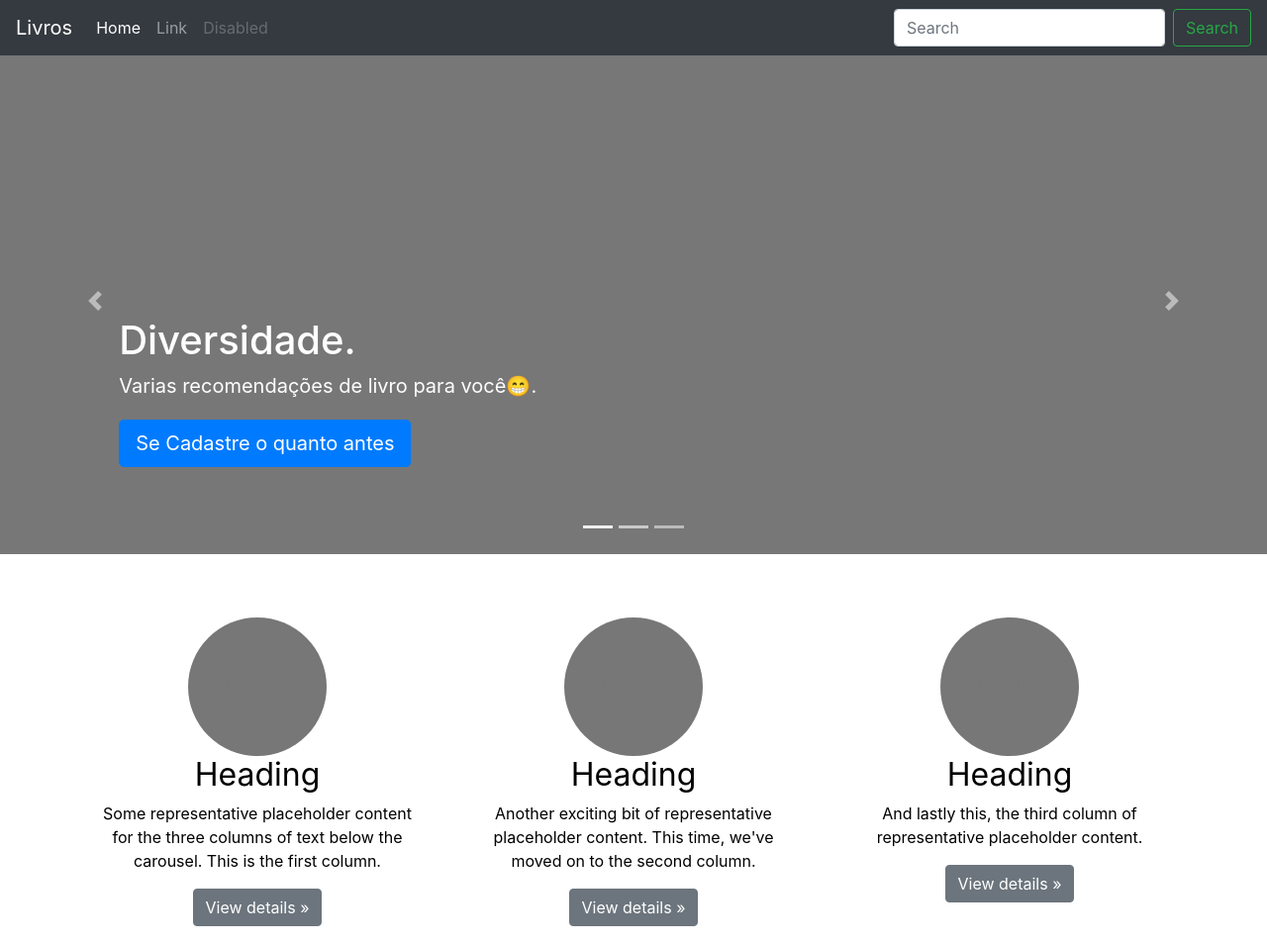
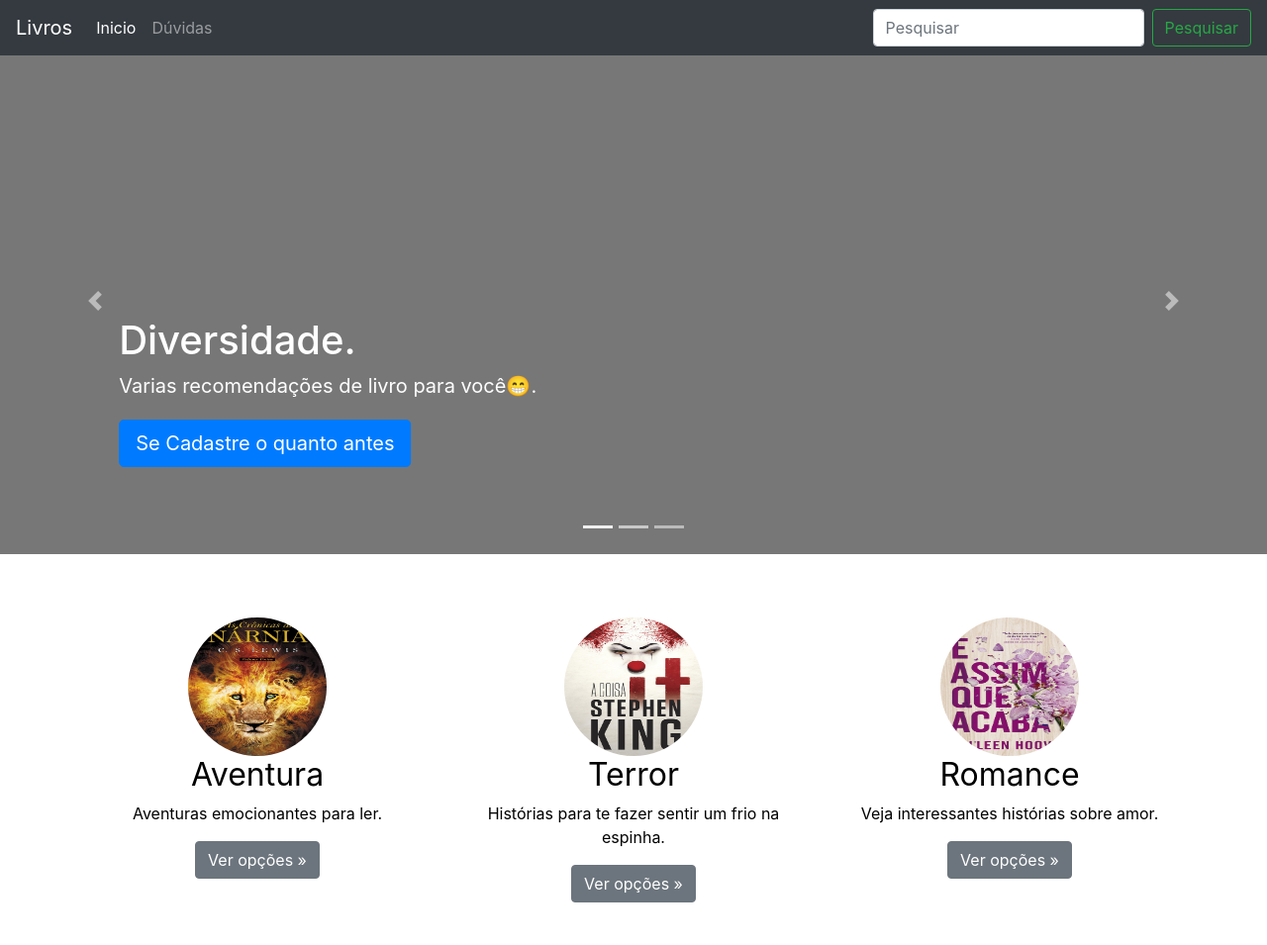
Before and after one commit to Arthurprocuracasadas/entrega-bootstrap, a plain HTML site: page carousel/index.html in a window 1280 px wide. Shown: the top 955 px of the page at 99% size. Drawn offline with nearby package versions, Linux system fonts and the light colour scheme.

Commit message:
Add files via upload

```diff
--- a/carousel/index.html
+++ b/carousel/index.html
@@ -49,18 +49,15 @@
     <div class="collapse navbar-collapse" id="navbarCollapse">
       <ul class="navbar-nav mr-auto">
         <li class="nav-item active">
-          <a class="nav-link" href="#">Home <span class="sr-only">(current)</span></a>
+          <a class="nav-link" href="#">Inicio<span class="sr-only">(atual)</span></a>
         </li>
         <li class="nav-item">
-          <a class="nav-link" href="#">Link</a>
-        </li>
-        <li class="nav-item">
-          <a class="nav-link disabled">Disabled</a>
+          <a class="nav-link" href="#">Dúvidas</a>
         </li>
       </ul>
       <form class="form-inline mt-2 mt-md-0">
-        <input class="form-control mr-sm-2" type="text" placeholder="Search" aria-label="Search">
-        <button class="btn btn-outline-success my-2 my-sm-0" type="submit">Search</button>
+        <input class="form-control mr-sm-2" type="text" placeholder="Pesquisar" aria-label="Search">
+        <button class="btn btn-outline-success my-2 my-sm-0" type="submit">Pesquisar</button>
       </form>
     </div>
   </nav>
@@ -129,25 +126,26 @@
     <!-- Three columns of text below the carousel -->
     <div class="row">
       <div class="col-lg-4">
-        <svg class="bd-placeholder-img rounded-circle" width="140" height="140" xmlns="http://www.w3.org/2000/svg" role="img" aria-label="Placeholder: 140x140" preserveAspectRatio="xMidYMid slice" focusable="false"><title>Placeholder</title><rect width="100%" height="100%" fill="#777"/><text x="50%" y="50%" fill="#777" dy=".3em">140x140</text></svg>
+        <img src="../img/cronicas de narnia.jpg"class="bd-placeholder-img rounded-circle" width="140" height="140" xmlns="http://www.w3.org/2000/svg" role="img" aria-label="Placeholder: 140x140" preserveAspectRatio="xMidYMid slice" focusable="false"><title>Placeholder</title><rect width="100%" height="100%" fill="#777"/>
 
-        <h2>Heading</h2>
-        <p>Some representative placeholder content for the three columns of text below the carousel. This is the first column.</p>
-        <p><a class="btn btn-secondary" href="#">View details &raquo;</a></p>
+        <h2>Aventura</h2>
+        <p>Aventuras emocionantes para ler.</p>
+        <p><a class="btn btn-secondary" href="#">Ver opções &raquo;</a></p>
       </div><!-- /.col-lg-4 -->
       <div class="col-lg-4">
-        <svg class="bd-placeholder-img rounded-circle" width="140" height="140" xmlns="http://www.w3.org/2000/svg" role="img" aria-label="Placeholder: 140x140" preserveAspectRatio="xMidYMid slice" focusable="false"><title>Placeholder</title><rect width="100%" height="100%" fill="#777"/><text x="50%" y="50%" fill="#777" dy=".3em">140x140</text></svg>
+        <img src="../img/it.jpg" class="bd-placeholder-img rounded-circle" width="140" height="140" xmlns="http://www.w3.org/2000/svg" role="img" aria-label="Placeholder: 140x140" preserveAspectRatio="xMidYMid slice" focusable="false"><title>Placeholder</title><rect width="100%" height="100%" fill="#777"/>
 
-        <h2>Heading</h2>
-        <p>Another exciting bit of representative placeholder content. This time, we've moved on to the second column.</p>
-        <p><a class="btn btn-secondary" href="#">View details &raquo;</a></p>
+        <h2>Terror</h2>
+        <p>Histórias para te fazer sentir um frio na espinha.</p>
+        <p><a class="btn btn-secondary" href="#">Ver opções &raquo;</a></p>
       </div><!-- /.col-lg-4 -->
       <div class="col-lg-4">
-        <svg class="bd-placeholder-img rounded-circle" width="140" height="140" xmlns="http://www.w3.org/2000/svg" role="img" aria-label="Placeholder: 140x140" preserveAspectRatio="xMidYMid slice" focusable="false"><title>Placeholder</title><rect width="100%" height="100%" fill="#777"/><text x="50%" y="50%" fill="#777" dy=".3em">140x140</text></svg>
+        <img src="../img/é assim que acaba.jpg" class="bd-placeholder-img rounded-circle" width="140" height="140" xmlns="http://www.w3.org/2000/svg" role="img" aria-label="Placeholder: 140x140" preserveAspectRatio="xMidYMid slice" focusable="false"><title>Placeholder</title><rect width="100%" height="100%" fill="#777"/>
 
-        <h2>Heading</h2>
-        <p>And lastly this, the third column of representative placeholder content.</p>
-        <p><a class="btn btn-secondary" href="#">View details &raquo;</a></p>
+
+        <h2>Romance</h2>
+        <p>Veja interessantes histórias sobre amor.</p>
+        <p><a class="btn btn-secondary" href="#">Ver opções &raquo;</a></p>
       </div><!-- /.col-lg-4 -->
     </div><!-- /.row -->
 
@@ -201,8 +199,8 @@
 
   <!-- FOOTER -->
   <footer class="container">
-    <p class="float-right"><a href="#">Back to top</a></p>
-    <p>&copy; 2017-2022 Company, Inc. &middot; <a href="#">Privacy</a> &middot; <a href="#">Terms</a></p>
+    <p class="float-right"><a href="#">De volta ao topo da página</a></p>
+
   </footer>
 </main>
 
```
Also changed, not shown: img/cronicas de narnia.jpg (added), img/é assim que acaba.jpg (added).
